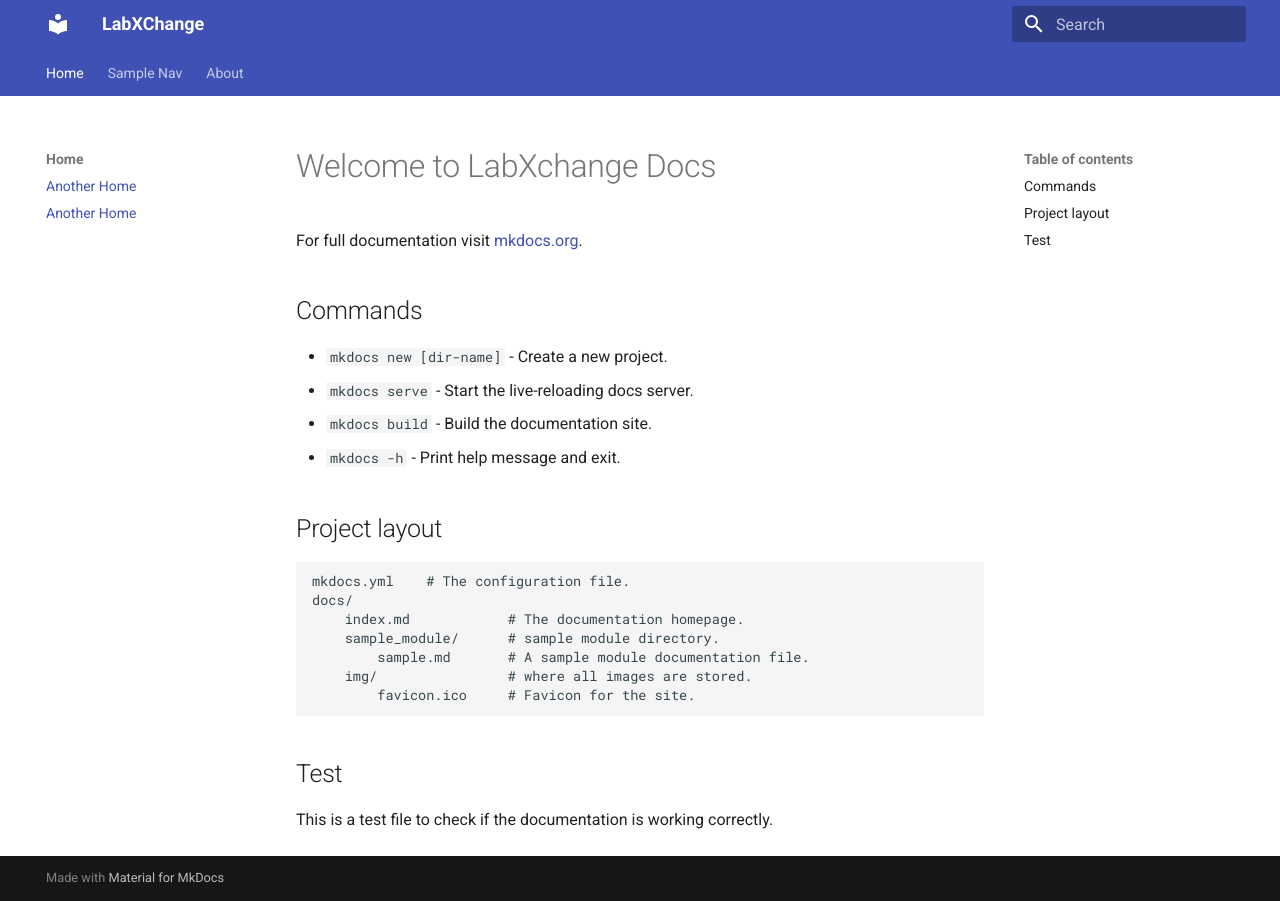
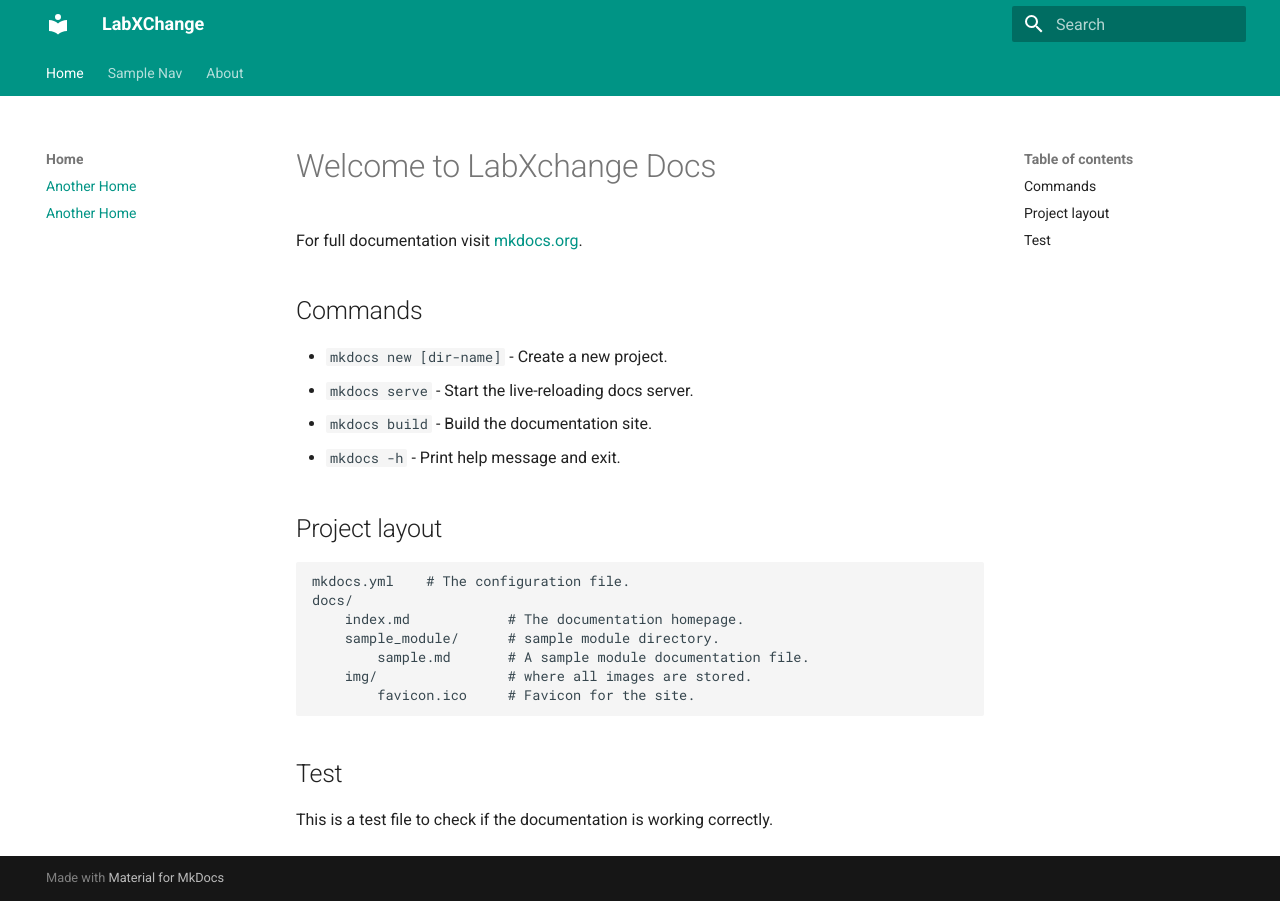
Before and after one commit to ODI-Devs/labx-docs, an MkDocs documentation site: the page built from docs/index.md, in a window 1280 px wide. Built offline with MkDocs 1.6.1 and Material for MkDocs 9.7.7, drawn with Linux system fonts in a browser that asks for light colours.

Commit message:
update primary color in mkdocs theme from indigo to teal

```diff
--- a/mkdocs.yml
+++ b/mkdocs.yml
@@ -10,7 +10,7 @@
 theme:
     name: material
     palette:
-        primary: 'indigo'
+        primary: 'teal'
         accent: 'indigo'
     features:
         - navigation.tabs
```
